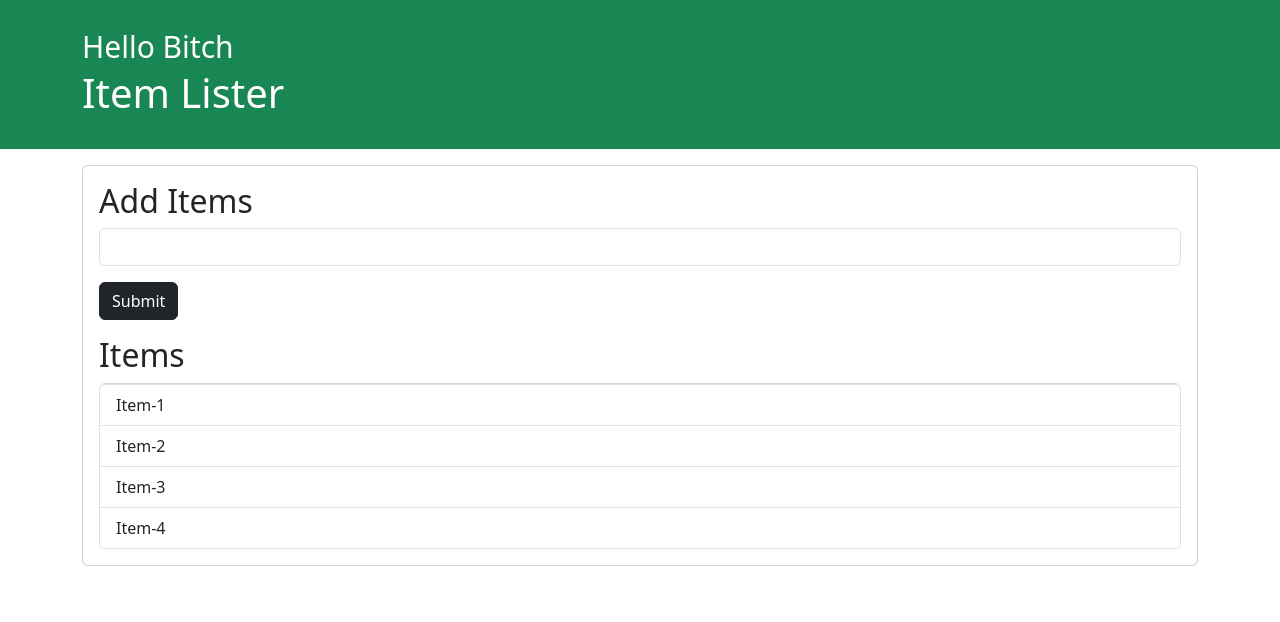
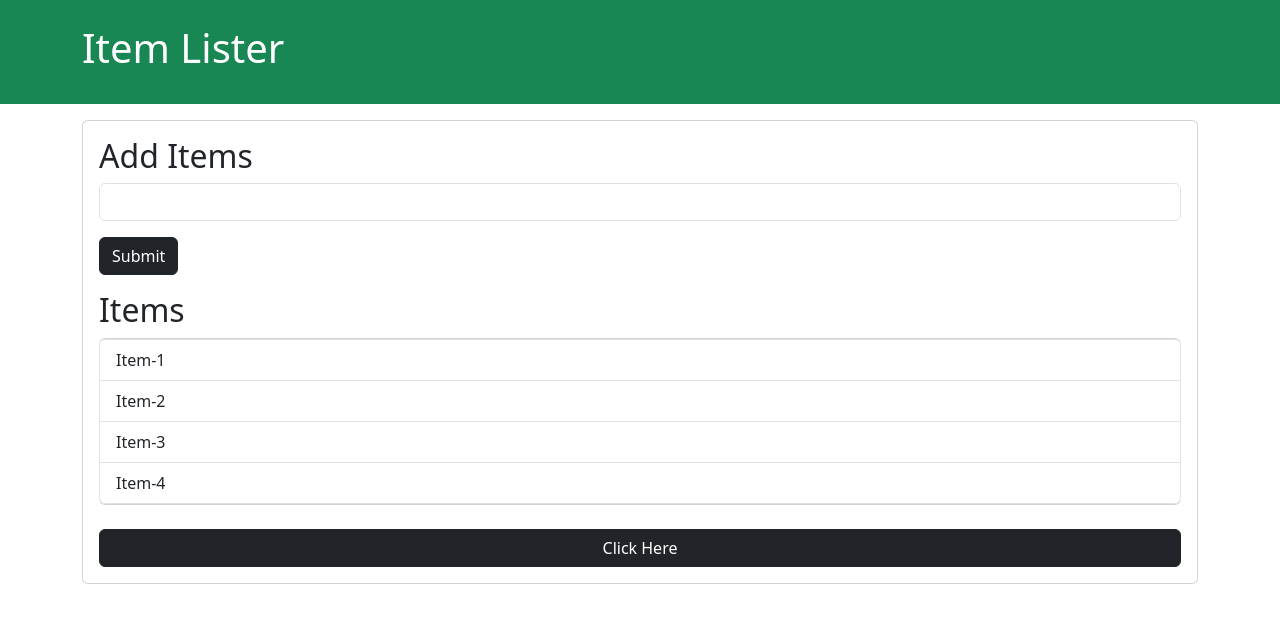
Before and after one commit to Sam-GitRepo/DOM, a plain HTML site: page index.html in a window 1280 px wide. Drawn offline with nearby package versions, Linux system fonts and the light colour scheme.

Commit message:
querySelector

```diff
--- a/dom.js
+++ b/dom.js
@@ -140,28 +140,60 @@
 //createElement
 
 // create a div
-var newDiv = document.createElement('div');
+// var newDiv = document.createElement('div');
 
 //add class
-newDiv.className = 'hey';
+// newDiv.className = 'hey';
 
 //add id
-newDiv.id = 'hello';
+// newDiv.id = 'hello';
 
 //add attribute
-newDiv.setAttribute('title', 'hello Div');
+// newDiv.setAttribute('title', 'hello Div');
 
 //create textNode
-var newDivText = document.createTextNode("Hello Bitch");
+// var newDivText = document.createTextNode("Hello Bitch");
 
 // add text to div
-newDiv.appendChild(newDivText);
+// newDiv.appendChild(newDivText);
 
-var container = document.querySelector('header .container');
-var h1 = document.querySelector('header h1');
+// var container = document.querySelector('header .container');
+// var h1 = document.querySelector('header h1');
 
-console.log(newDiv);
+// console.log(newDiv);
 
-newDiv.style.fontSize = '30px';
+// newDiv.style.fontSize = '30px';
 
-container.insertBefore(newDiv,h1);
+// container.insertBefore(newDiv,h1);
+
+// EVENTS //
+
+// var button = document.getElementById('button').addEventListener
+// ('click', buttonClick);
+
+// function buttonClick(e) {
+    // console.log('Button Clicked');
+    // document.getElementById('header-title').textContent = 'Changed';
+    // document.querySelector('#main').style.backgroundColor = '#f4f4f4';
+    // console.log(e);
+
+    // console.log(e.target);
+    // console.log(e.target.id);
+    // console.log(e.target.className);
+    // console.log(e.target.classList);
+    // var output = document.getElementById('output');
+    // output.innerHTML = '<h3>'+e.target.id+'</h3>'
+
+    // console.log(e.type);
+
+    // console.log(e.clientX);
+    // console.log(e.clientY);
+
+    // console.log(e.offsetX);
+    // console.log(e.offsetY);
+
+    // console.log(e.altKey);
+    // console.log(e.shiftKey);
+    // console.log(e.ctrlKey);
+
+// }
--- a/index.html
+++ b/index.html
@@ -26,6 +26,10 @@
                 <li class="list-group-item">Item-3</li>
                 <li class="list-group-item">Item-4</li>
             </ul>
+            <div id="output"></div>
+            <br>
+            <button class="btn btn-dark btn-bloack" id="button">Click Here</button>
+
         </div>
     </div>
 
```
